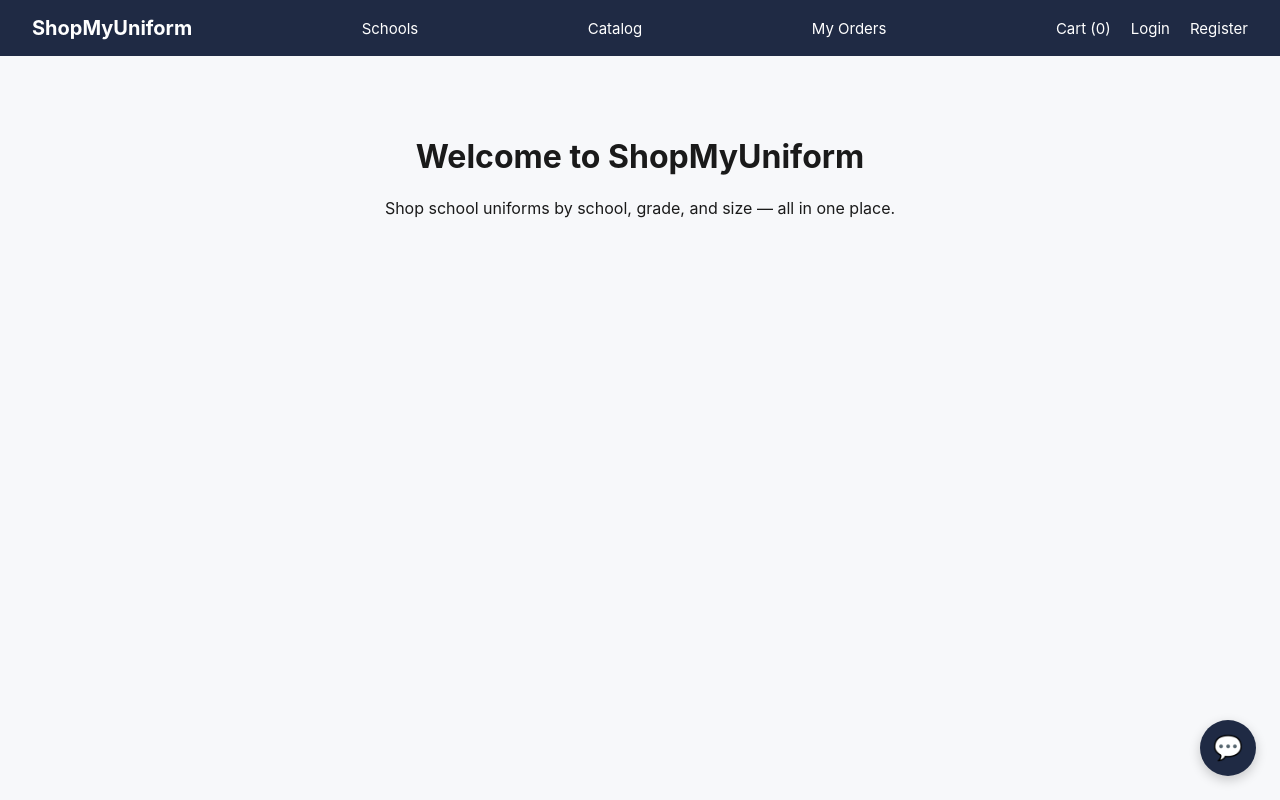
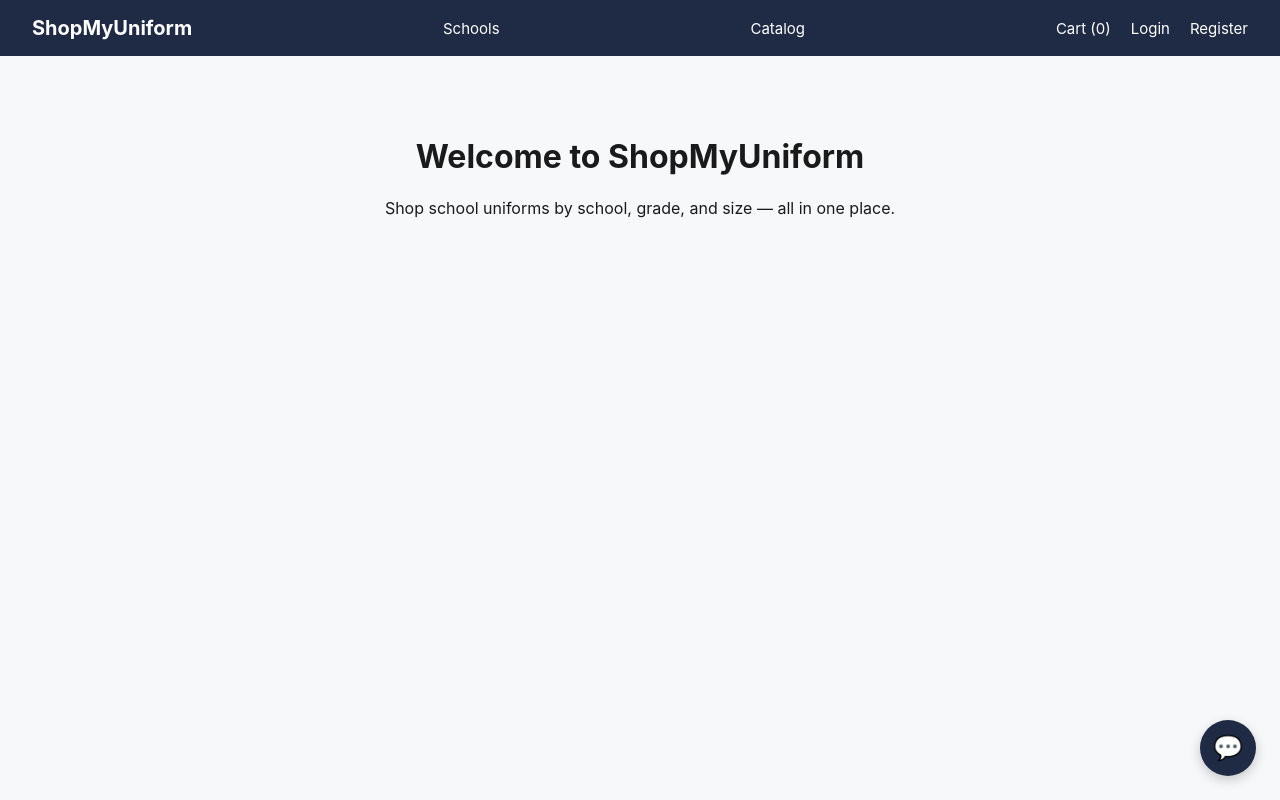
Before and after one commit to yaaryash/ShopMyUniform-MERN-AI-Support-Agent, a React app in the folder frontend/: page / in a window 1280 px wide. Built offline with nearby package versions, Linux system fonts and the light colour scheme; the HTML template or start-up script is replaced by a standard one.

Commit message:
fix: My Orders link was rendering outside logged-in check; add error handling to MyOrders page to prevent infinite loading on 401

```diff
--- a/frontend/src/components/Navbar.jsx
+++ b/frontend/src/components/Navbar.jsx
@@ -19,13 +19,13 @@ export default function Navbar() {
       <Link to="/products" className="link-btn">
         Catalog
       </Link>
-      <Link to="/orders" className="link-btn">
-        My Orders
-      </Link>
       <div className="nav-links">
         <Link to="/cart">Cart ({itemCount})</Link>
         {user ? (
           <>
+            <Link to="/orders" className="link-btn">
+              My Orders
+            </Link>
             <Link to="/profile" className="link-btn">
               {user.name}
             </Link>
```
